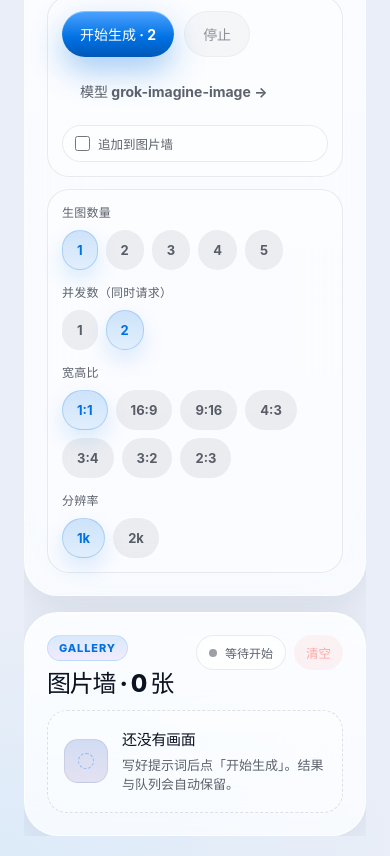
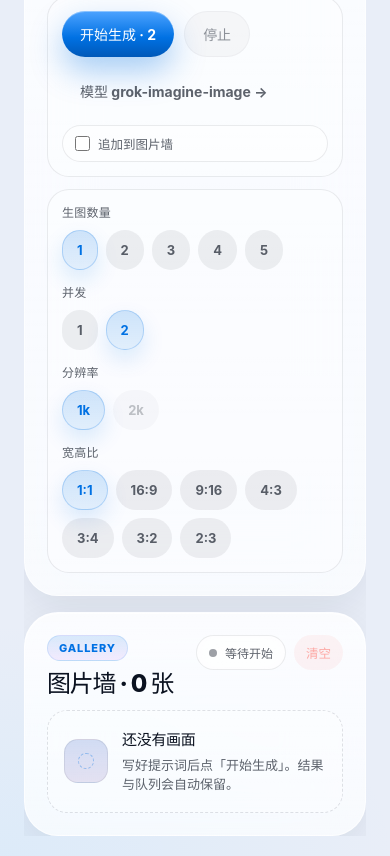
Before and after one commit to MurasameCyan/CialloStudio, a React (Vite) app: page / in a window 390 px wide. Shown: the part 707-1563 px from the top of the page. Built offline with nearby package versions, Linux system fonts and the light colour scheme.

Commit message:
ui: rename concurrency label and place resolution beside it
Label 并发; move resolution to concurrency right; unify chip style/height.

```diff
--- a/src/components/StudioPage.tsx
+++ b/src/components/StudioPage.tsx
@@ -269,7 +269,7 @@ export function StudioPage({
                   </div>
                 </div>
                 <div className="field">
-                  <label>并发数（同时请求）</label>
+                  <label>并发</label>
                   <div className="segmented">
                     {CONCURRENCY_OPTIONS.map((n) => (
                       <button
@@ -279,23 +279,6 @@ export function StudioPage({
                         onClick={() => setDraft({ concurrency: n })}
                       >
                         {n}
-                      </button>
-                    ))}
-                  </div>
-                </div>
-              </div>
-              <div className="studio-params-row">
-                <div className="field">
-                  <label>宽高比</label>
-                  <div className="segmented">
-                    {ASPECT_RATIOS.map((ratio) => (
-                      <button
-                        key={ratio}
-                        type="button"
-                        className={`chip ${draft.aspectRatio === ratio ? "active" : ""}`}
-                        onClick={() => setDraft({ aspectRatio: ratio })}
-                      >
-                        {ratio}
                       </button>
                     ))}
                   </div>
@@ -320,6 +303,23 @@ export function StudioPage({
                         </button>
                       );
                     })}
+                  </div>
+                </div>
+              </div>
+              <div className="studio-params-row studio-params-row-aspect">
+                <div className="field">
+                  <label>宽高比</label>
+                  <div className="segmented">
+                    {ASPECT_RATIOS.map((ratio) => (
+                      <button
+                        key={ratio}
+                        type="button"
+                        className={`chip ${draft.aspectRatio === ratio ? "active" : ""}`}
+                        onClick={() => setDraft({ aspectRatio: ratio })}
+                      >
+                        {ratio}
+                      </button>
+                    ))}
                   </div>
                 </div>
               </div>
--- a/src/styles/ios26.css
+++ b/src/styles/ios26.css
@@ -1705,7 +1705,7 @@ a {
   box-sizing: border-box;
 }
 
-/* 生图数量 / 并发 / 宽高比 / 分辨率 合并为一张卡片 */
+/* 生图数量 / 并发 / 分辨率 / 宽高比 合并为一张卡片 */
 .option-block-params {
   padding: 14px;
 }
@@ -1717,13 +1717,18 @@ a {
   box-sizing: border-box;
 }
 
-/* 每行左右 50/50，同排按钮顶对齐（宽高比 ↔ 分辨率 第一排同高） */
+/* 第一行：生图数量 | 并发 | 分辨率，按钮同风格同高 */
 .studio-params-row {
   display: grid;
-  grid-template-columns: minmax(0, 1fr) minmax(0, 1fr);
+  grid-template-columns: minmax(0, 1.4fr) minmax(0, 0.8fr) minmax(0, 0.8fr);
   gap: 0 16px;
   align-items: start;
   width: 100%;
+}
+
+/* 第二行：宽高比独占整行 */
+.studio-params-row-aspect {
+  grid-template-columns: minmax(0, 1fr);
 }
 
 .studio-params-row > .field {
@@ -1753,7 +1758,7 @@ a {
   width: 100%;
 }
 
-/* 同一卡片内所有 chip 同高同内边距 */
+/* 同一卡片内所有 chip 同高同内边距（并发 / 分辨率一致） */
 .studio-params-row .chip {
   min-height: 40px;
   height: 40px;
@@ -1764,12 +1769,33 @@ a {
   box-sizing: border-box;
   line-height: 1;
   flex: 0 0 auto;
+  font-size: 13px;
+  font-weight: 700;
+}
+
+.studio-params-row .chip:disabled {
+  opacity: 0.38;
+  cursor: not-allowed;
+}
+
+@media (max-width: 720px) {
+  .studio-params-row {
+    grid-template-columns: minmax(0, 1fr) minmax(0, 1fr);
+  }
+
+  .studio-params-row > .field:nth-child(3) {
+    grid-column: 1 / -1;
+  }
 }
 
 @media (max-width: 560px) {
   .studio-params-row {
     grid-template-columns: 1fr;
     gap: 14px 0;
+  }
+
+  .studio-params-row > .field:nth-child(3) {
+    grid-column: auto;
   }
 }
 
```
